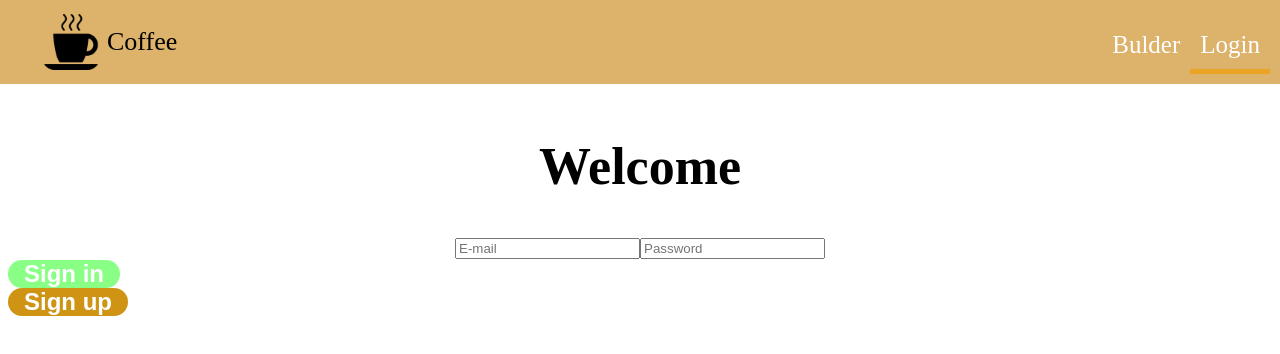
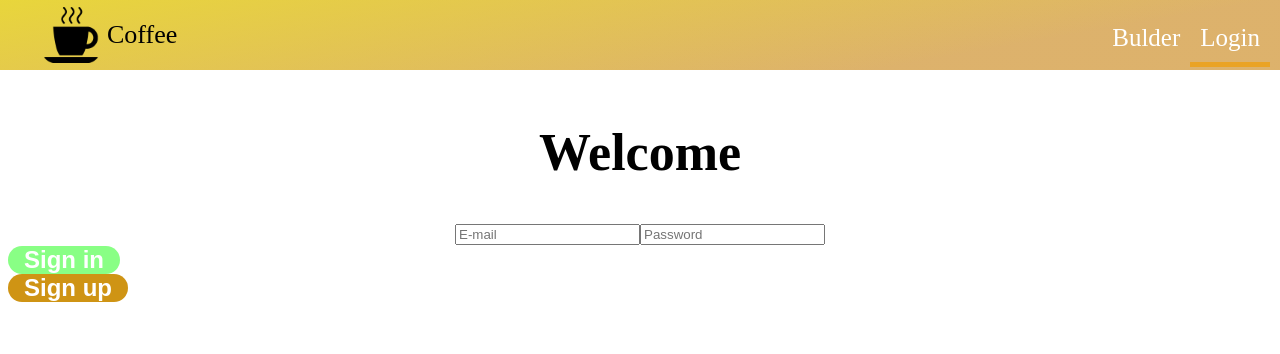
Before and after one commit to kutman-batyrkanov/-Coffe-builder-app, a React (Create React App) app: page /auth in a window 1280 px wide. Shown: the top 354 px of the page. Built offline with nearby package versions, Linux system fonts and the light colour scheme; a web font is replaced by a local one.

Commit message:
added background gradient

```diff
--- a/src/components/Toolbar.js/Toolbar.module.css
+++ b/src/components/Toolbar.js/Toolbar.module.css
@@ -1,10 +1,12 @@
 .Toolbar {
+  height: 70px;
   display: flex;
   align-items: center;
   padding: 10px;
   color: black;
   margin-bottom: 15px;
-  background-color: rgba(202, 135, 26, 0.644);
+  background: linear-gradient(170deg, #ebde30 -17.33%, rgba(74, 153, 211, 0) 75.91%),
+  linear-gradient(-45deg, rgba(202, 135, 26, 0.644), rgba(202, 135, 26, 0.644));
   position: sticky;
   top: 0;
   left: 0;
```
